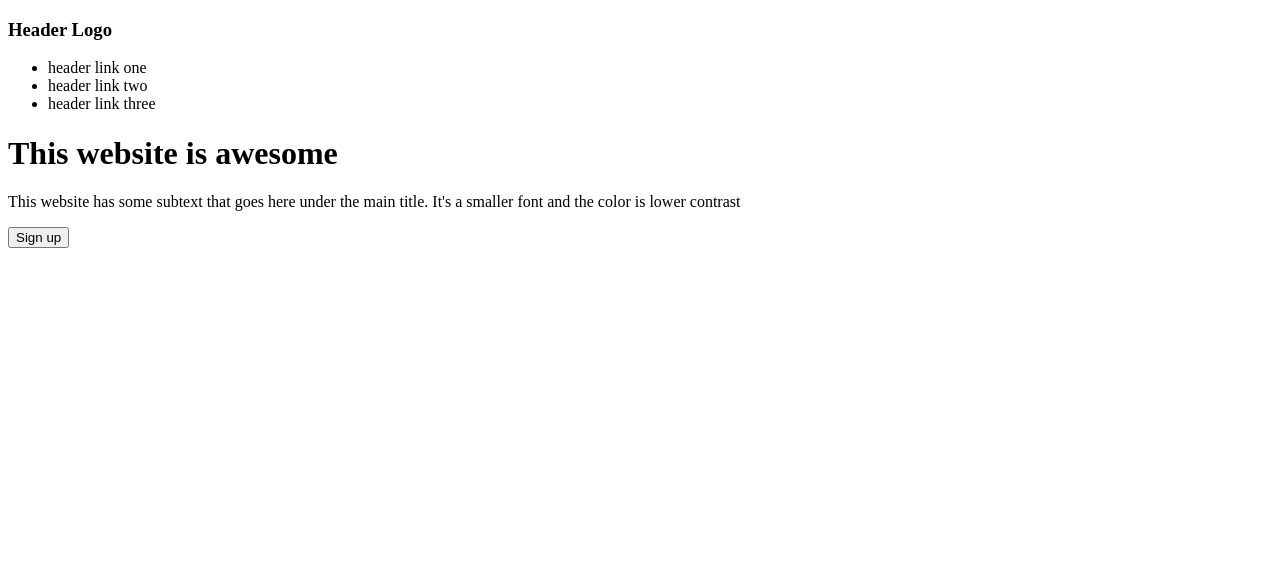
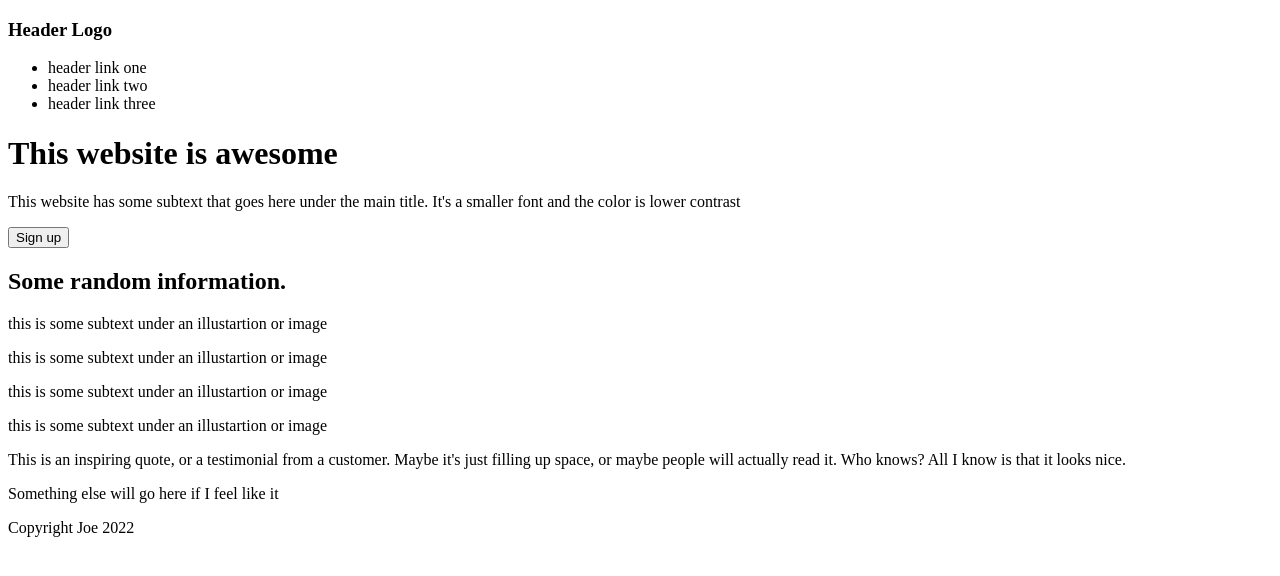
Before and after one commit to LukeM06/landing-page, a plain HTML site: page index.html in a window 1280 px wide. Drawn offline with Linux system fonts and the light colour scheme.

Commit message:
Added More To index.html
I added some more code to the html file. The code will be changed
and modified as needed later on.

```diff
--- a/index.html
+++ b/index.html
@@ -19,5 +19,22 @@
             <button>Sign up</button>
         <!--An image will go here at some point -->
         </div>
+        <div class="info-one">
+            <h2>Some random information.</h2>
+            <!-- some smalle images will go here-->
+            <p>this is some subtext under an illustartion or image</p>
+            <p>this is some subtext under an illustartion or image</p>
+            <p>this is some subtext under an illustartion or image</p>
+            <p>this is some subtext under an illustartion or image</p>
+        </div>
+        <div class="quote">
+            <p>This is an inspiring quote, or a testimonial from a customer. Maybe it's just filling up space, or maybe people will actually read it. Who knows? All I know is that it looks nice.</p>
+        </div>
+        <div class="info-two">
+            <p>Something else will go here if I feel like it</p>
+        </div>
+        <div class="footer">
+            <p>Copyright Joe 2022</p>
+        </div>
     </body>
 </html>
```
